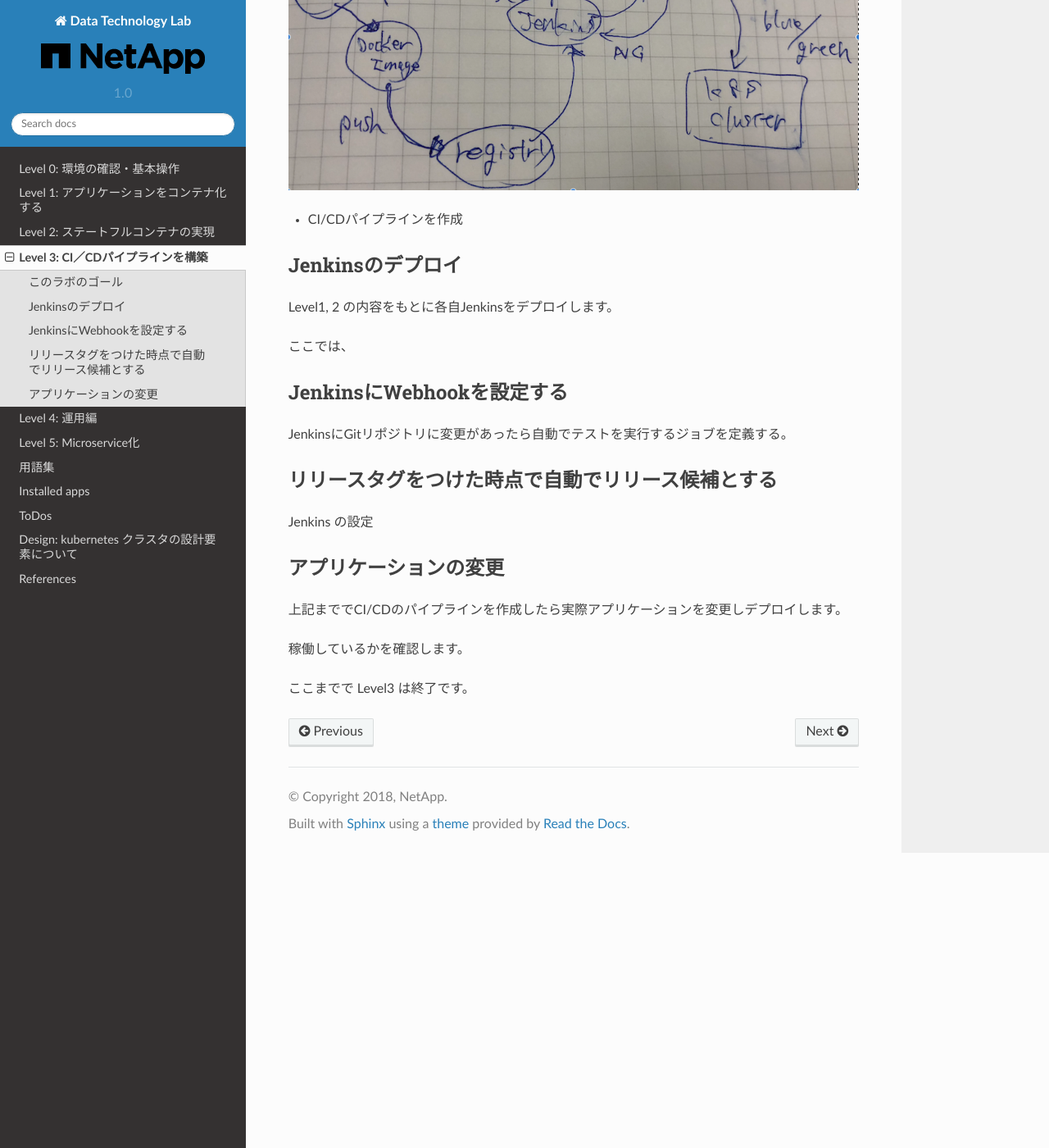
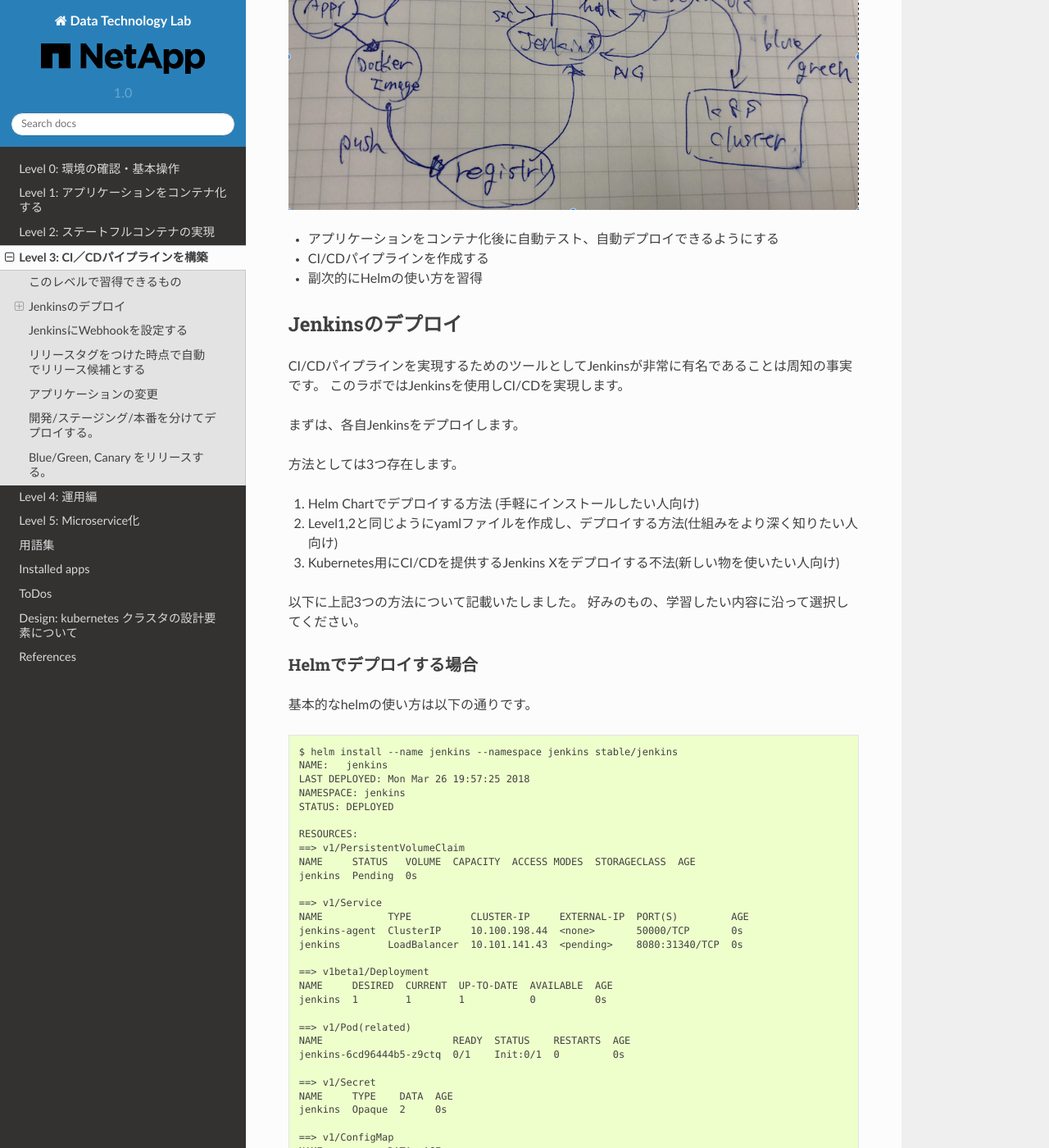
Before and after one commit to NetAppJpTechTeam/NetAppDigitalTransformationLab, a Sphinx documentation site: the page built from docs/source/Level3/index.rst, in a window 1280 px wide and 1400 px high, scrolled down 561 px. Shown: the whole window at 82% size. Built offline with Sphinx 7.4.7 and the Read the Docs theme 2.0.0, drawn with Linux system fonts in a browser that asks for light colours; some of the changed text lies outside the part shown.

Commit message:
Add Jenkins instlation procedure.

```diff
--- a/docs/source/Level2/index.rst
+++ b/docs/source/Level2/index.rst
@@ -37,7 +37,7 @@
 ここではネットアップをバックエンドストレージとして使用するために、NetApp Trident を導入します。
 TridentはPodとしてデプロイされ通常のアプリケーションと同様に稼働します。
 
-.. include:: trident_install.rst
+.. include:: trident-install.rst
 
 .. todo:: 設計方針について,絵を追加
 
--- /dev/null
+++ b/docs/source/Level3/helm-install.rst
@@ -0,0 +1,66 @@
+
+
+基本的なhelmの使い方は以下の通りです。 ::
+
+    $ helm install --name jenkins --namespace jenkins stable/jenkins
+    NAME:   jenkins
+    LAST DEPLOYED: Mon Mar 26 19:57:25 2018
+    NAMESPACE: jenkins
+    STATUS: DEPLOYED
+
+    RESOURCES:
+    ==> v1/PersistentVolumeClaim
+    NAME     STATUS   VOLUME  CAPACITY  ACCESS MODES  STORAGECLASS  AGE
+    jenkins  Pending  0s
+
+    ==> v1/Service
+    NAME           TYPE          CLUSTER-IP     EXTERNAL-IP  PORT(S)         AGE
+    jenkins-agent  ClusterIP     10.100.198.44  <none>       50000/TCP       0s
+    jenkins        LoadBalancer  10.101.141.43  <pending>    8080:31340/TCP  0s
+
+    ==> v1beta1/Deployment
+    NAME     DESIRED  CURRENT  UP-TO-DATE  AVAILABLE  AGE
+    jenkins  1        1        1           0          0s
+
+    ==> v1/Pod(related)
+    NAME                      READY  STATUS    RESTARTS  AGE
+    jenkins-6cd96444b5-z9ctq  0/1    Init:0/1  0         0s
+
+    ==> v1/Secret
+    NAME     TYPE    DATA  AGE
+    jenkins  Opaque  2     0s
+
+    ==> v1/ConfigMap
+    NAME           DATA  AGE
+    jenkins        3     0s
+    jenkins-tests  1     0s
+
+
+    NOTES:
+    1. Get your 'admin' user password by running:
+      printf $(kubectl get secret --namespace jenkins jenkins -o jsonpath="{.data.jenkins-admin-password}" | base64 --decode);echo
+    2. Get the Jenkins URL to visit by running these commands in the same shell:
+      NOTE: It may take a few minutes for the LoadBalancer IP to be available.
+            You can watch the status of by running 'kubectl get svc --namespace jenkins -w jenkins'
+      export SERVICE_IP=$(kubectl get svc --namespace jenkins jenkins --template "{{ range (index .status.loadBalancer.ingress 0) }}{{ . }}{{ end }}")
+      echo http://$SERVICE_IP:8080/login
+
+    3. Login with the password from step 1 and the username: admin
+
+    For more information on running Jenkins on Kubernetes, visit:
+    https://cloud.google.com/solutions/jenkins-on-container-engine
+
+「NOTES」欄にきさい　のある通りadminパスワードを取得します。::
+
+    $ printf $(kubectl get secret --namespace jenkins jenkins -o jsonpath="{.data.jenkins-admin-password}" | base64 --decode);echo
+
+JenkinsへのアクセスURLを取得します。 ::
+
+    $ export SERVICE_IP=$(kubectl get svc --namespace jenkins jenkins --template "{{ range (index .status.loadBalancer.ingress 0) }}{{ . }}{{ end }}")
+    $ echo http://$SERVICE_IP:8080/login
+
+
+.. tips::
+
+    Helmは以下のURLに様々なものが公開されています。パラメータを与えることである程度カスタマイズし使用するうことができます。
+    Helm chartの
--- a/docs/source/Level3/index.rst
+++ b/docs/source/Level3/index.rst
@@ -3,38 +3,76 @@
 ==============================================================
 
 このレベルでは Level1, Level2 で行ったオペレーションをCI/CD パイプラインを構築します。
+以下のシナリオでは
 
 Gitは共有で準備しています。
 
-* Git: 192.168.10.10
+* Git: 192.168.1.100 (TBD)
 
 ここでは Jenkins を k8s 上にデプロイしてみましょう。
 
-このラボのゴール
+このレベルで習得できるもの
 =============================================================
 
 .. image:: resources/cicd_pipeline.png
 
-* CI/CDパイプラインを作成
+* アプリケーションをコンテナ化後に自動テスト、自動デプロイできるようにする
+* CI/CDパイプラインを作成する
+* 副次的にHelmの使い方を習得
 
 
 Jenkinsのデプロイ
 =============================================================
 
-Level1, 2 の内容をもとに各自Jenkinsをデプロイします。
+CI/CDパイプラインを実現するためのツールとしてJenkinsが非常に有名であることは周知の事実です。
+このラボではJenkinsを使用しCI/CDを実現します。
 
-ここでは、
+まずは、各自Jenkinsをデプロイします。
 
+方法としては3つ存在します。
+
+#. Helm Chartでデプロイする方法 (手軽にインストールしたい人向け)
+#. Level1,2と同じようにyamlファイルを作成し、デプロイする方法(仕組みをより深く知りたい人向け)
+#. Kubernetes用にCI/CDを提供するJenkins Xをデプロイする不法(新しい物を使いたい人向け)
+
+以下に上記3つの方法について記載いたしました。
+好みのもの、学習したい内容に沿って選択してください。
+
+Helmでデプロイする場合
+-------------------------------------------------------------
+
+.. include:: helm-install.rst
+
+yamlファイルを作成しデプロイする場合
+-------------------------------------------------------------
+
+.. include:: yaml-install.rst
+
+Jenkins Xをデプロイする場合
+-------------------------------------------------------------
+
+.. include:: jx-install.rst
+
+
+以上で、Jenkinsのデプロイが完了しました。
 
 JenkinsにWebhookを設定する
 =============================================================
 
-JenkinsにGitリポジトリに変更があったら自動でテストを実行するジョブを定義する。
+Gitリポジトリに変更があったら自動でテストを実行するジョブを定義します。
+このテストは任意で作成してください。
+
+ここでやりたいことは該当リポジトリにコミットがあり、リリースタグが付与された場合に自動でビルド・デプロイを剃る流れを作成することです。
+そのためにはまずJenkins側でリポジトリに何か操作があった場合に動作をすることを定義します。
+
+* pull request 単位
+* release tag 単位
+
 
 リリースタグをつけた時点で自動でリリース候補とする
 =============================================================
 
-Jenkins の設定
+Jenkinsの設定
 
 
 アプリケーションの変更
@@ -45,4 +83,16 @@
 稼働しているかを確認します。
 
 
+開発/ステージング/本番を分けてデプロイする。
+=============================================================
+
+
+
+
+Blue/Green, Canary をリリースする。
+=============================================================
+
+
+
+
 ここまでで Level3 は終了です。
--- /dev/null
+++ b/docs/source/Level3/jx-install.rst
@@ -0,0 +1,20 @@
+Jenkins XというKubernets上でのCI/CDに特化したJenkinsが発表されました。
+2018/3に発表されたため、まだ新しいものとなります。
+
+`Jenkins X <http://jenkins-x.io/>`_
+
+jxコマンドをインストールし、jxコマンドでJenkinxXをインストールする流れになります。
+
+jx コマンドのダウンロード&インストール::
+
+    $ curl -L https://github.com/jenkins-x/jx/releases/download/v1.1.10/jx-linux-amd64.tar.gz | tar xzv
+    $ sudo mv jx /usr/local/bin
+
+Jenkins Xインストール::
+
+    $ sudo jx install
+
+上記コマンドを実行すると、プロバイダーの選択になるので 「kubernetes」を選択
+
+
+しばらくするとインストールが完了します。
--- /dev/null
+++ b/docs/source/Level3/resources/jenkins.yaml
@@ -0,0 +1,31 @@
+kind: Service
+apiVersion: v1
+metadata:
+  name: jenkins-ui
+  namespace: jenkins
+spec:
+  type: NodePort
+  selector:
+    app: jenkins
+  ports:
+    - protocol: TCP
+      port: 8080
+      targetPort: 8080
+      name: ui
+---
+apiVersion: apps/v1
+kind: Deployment
+metadata:
+  name: jenkins
+spec:
+  replicas: 1
+  template:
+    metadata:
+      labels:
+        app: jenkins
+    spec:
+      containers:
+      - name: jenkins
+        image: jenkins:2.32.2
+        ports:
+        - containerPort: 8080
--- /dev/null
+++ b/docs/source/Level3/yaml-install.rst
@@ -0,0 +1,20 @@
+オリジナルのyamlを記述しJenkinsをデプロイする方法です。
+
+Level1,2で習得した内容でデプロイすることが可能です。
+全体のフローとしては以下の通りです。
+
+#. 外部公開用にIngress、Service(typeはNodePortで作成）を作成
+#. Deploymentの定義
+#. 永続化するためのPersistentVolumeClaimの定義
+
+上記を記述してデプロイします。 ::
+
+    $ kubectl create -f jenkins.yaml
+
+以下がサンプルのyamlです。
+
+.. todo:: jenkinsのyaml作成
+
+.. literalinclude:: resources/jenkins.yaml
+    :language: yaml
+    :caption: Jenkinsデプロイ用定義ファイルの例 jenkins.yaml
--- a/docs/source/Level4/index.rst
+++ b/docs/source/Level4/index.rst
@@ -46,6 +46,8 @@
 * Prometheus + Grafana
 
     * Helm で入れる
+    *  helm install stable/prometheus
+
 
 * k8s Master の冗長化
 
--- a/docs/source/others/references.rst
+++ b/docs/source/others/references.rst
@@ -27,8 +27,10 @@
 CI/CD for kubernetes applications
 =============================================================
 
-* https://github.com/GoogleCloudPlatform/skaffold
-
+* JenkinsX http://jenkins-x.io/
+* Skaffolld https://github.com/GoogleCloudPlatform/skaffold
+* Jenkins on GCP https://cloud.google.com/solutions/jenkins-on-kubernetes-engine-tutorial
+* Pipeline https://cloud.google.com/solutions/continuous-delivery-jenkins-kubernetes-engine
 
 NetApp demo
 =============================================================
```
Also changed, not shown: docs/source/Level2/trident-install.rst (renamed from docs/source/Level2/trident_install.rst).
